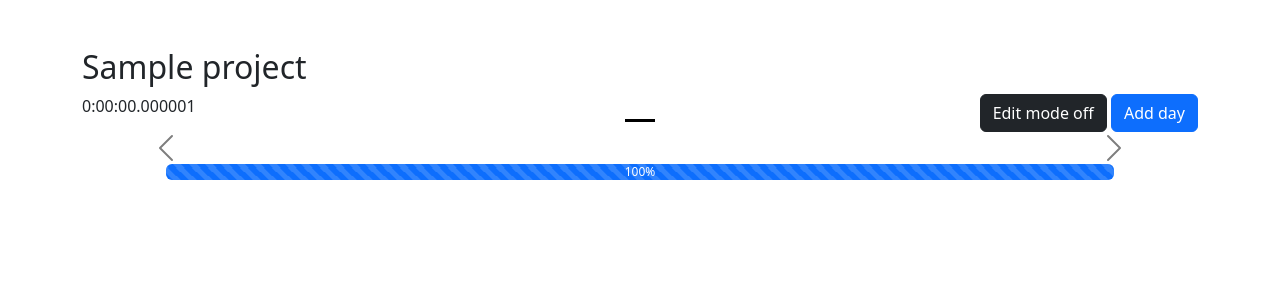
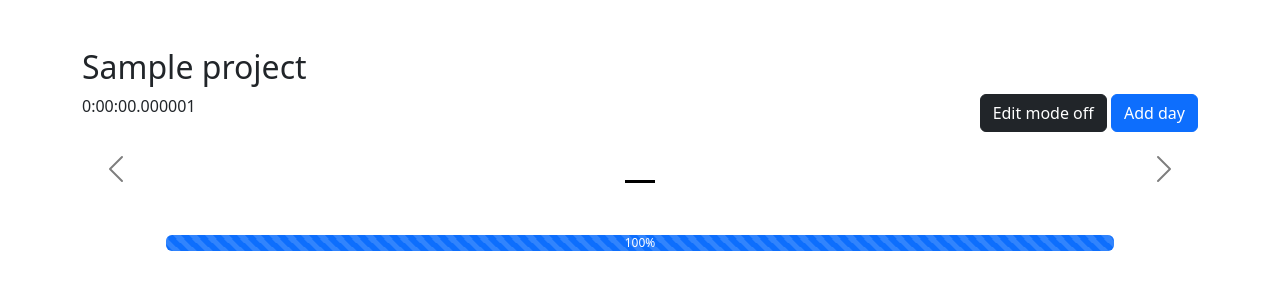
Before and after one commit to deelaym/TaskFocus, a Django app: a page that uses TaskFocus/project/templates/project/detail.html in a window 1280 px wide. Shown: the part 56-356 px from the top of the page. Run offline with Django 4.2, Linux system fonts and the light colour scheme; tables that the repository leaves empty hold one stand-in row (values such as "Sample post"); parts of the project's set-up code (start-up, migrations or seed data) failed here and were passed over.

Commit message:
Pagination has been edited. New redirects have been added after creating and editing a day and creating a task.

```diff
--- a/TaskFocus/project/forms.py
+++ b/TaskFocus/project/forms.py
@@ -3,6 +3,7 @@
 
 
 FIELD_WIDTH = 100
+TASK_FIELD_WIDTH = 90
 
 class ProjectForm(forms.ModelForm):
     class Meta:
@@ -26,7 +27,7 @@
         model = Task
         exclude = ['day']
         widgets = {
-            'name': forms.TextInput(attrs={'class': 'form-control', 'style': f'width: {FIELD_WIDTH}%;', 'placeholder': 'Task'}),
+            'name': forms.TextInput(attrs={'class': 'form-control', 'style': f'width: {TASK_FIELD_WIDTH}%;', 'placeholder': 'Task'}),
             'optional': forms.CheckboxInput(attrs={'class': 'form-check-input'}),
             'complete': forms.CheckboxInput(attrs={'class': 'form-check-input'}),
         }
--- a/TaskFocus/project/templates/includes/day/pagination.html
+++ b/TaskFocus/project/templates/includes/day/pagination.html
@@ -1,5 +1,5 @@
-<div id="carouselDark" class="carousel carousel-dark slide mb-3">
-    <div class="carousel-indicators">
+<div id="carouselDark" class="carousel carousel-dark slide mt-5 mb-3 text-center">
+    <div class="carousel-indicators" style="position: relative; bottom: 10px;">
         {% for i in range_paginated_days %}
             <button type="button" data-bs-target="#carouselDark" data-bs-slide-to="{{ i }}" class="active" aria-current="true" aria-label="Slide {{ i }}"></button>
         {% endfor %}
@@ -7,12 +7,12 @@
     <div class="carousel-inner">
         {% with curr_day=day %}
             {% for week in paginated_days %}
-                <div class="carousel-item {% if curr_day in week %} active {% endif %}">
+                <div class="carousel-item align-top {% if curr_day in week %} active {% endif %}">
                     {% for day in week %}
                         <a href="{% url 'project:day_detail' project.slug day.id %}">
                             <div class="d-inline-block border border-primary border-2 rounded {% if curr_day == day %} bg-primary text-white {% elif day.complete %} bg-success text-white {% endif %}" style="width: 12%; height: 100px;">
                                 <span class="text-wrap text-break">
-                                    {{ day.name }}
+                                    <div class="d-flex justify-content-center" style="width: 90%;">{{ day.name }}</div>
                                 </span>
                             </div>
                         </a>
@@ -21,14 +21,18 @@
             {% endfor %}
         {% endwith %}
     </div>
+    <div style="position: relative; left: -50px; bottom: 50px;">
         <button class="carousel-control-prev" type="button" data-bs-target="#carouselDark" data-bs-slide="prev">
             <span class="carousel-control-prev-icon" aria-hidden="true"></span>
             <span class="visually-hidden">Previous</span>
         </button>
+    </div>
+    <div style="position: relative; right: -50px; bottom: 50px;">
         <button class="carousel-control-next" type="button" data-bs-target="#carouselDark" data-bs-slide="next">
             <span class="carousel-control-next-icon" aria-hidden="true"></span>
             <span class="visually-hidden">Next</span>
         </button>
+    </div>
 
     <script>
         document.addEventListener('DOMContentLoaded', function() {
--- a/TaskFocus/project/templates/project/detail.html
+++ b/TaskFocus/project/templates/project/detail.html
@@ -12,6 +12,7 @@
             {% endif %}
         </span>
     </div>
+
     {% include 'includes/day/pagination.html' %}
 
     <div class="d-flex justify-content-center mb-3">
--- a/TaskFocus/project/views.py
+++ b/TaskFocus/project/views.py
@@ -43,6 +43,7 @@
 
 def project_detail(request, slug):
     project = get_object_or_404(Project, slug=slug)
+    first_day = project.days.filter(complete=False).first()
 
     days = project.days.all()
     paginated_days = []
@@ -58,6 +59,7 @@
     else:
         progress = 0
     return render(request, 'project/detail.html', {'project': project,
+                                                   'day': first_day,
                                                    'days': days,
                                                    'paginated_days': paginated_days,
                                                    'range_paginated_days': range_paginated_days,
@@ -68,14 +70,14 @@
 def day_create(request, slug):
     project = get_object_or_404(Project, slug=slug)
 
-
     if request.POST:
         day_form = DayForm(request.POST)
         if day_form.is_valid():
             name = day_form.cleaned_data['name']
             day = Day(name=name, project=project)
             day.save()
-            return redirect('project:project_detail', slug=slug)
+            last_day_id = day.id
+            return redirect('project:day_detail', slug=slug, day_id=last_day_id)
     else:
         day_form = DayForm()
         return render(request, 'day/create.html', {'day_form': day_form, 'project': project})
@@ -95,7 +97,7 @@
         if i % 7 == 0:
             paginated_days.append([])
         paginated_days[-1].append(d)
-    range_paginated_days = range(len(paginated_days) + 1)
+    range_paginated_days = range(len(paginated_days))
 
     if project.days.count():
         progress = int(project.days.filter(complete=True).count() / project.days.all().count() * 100)
@@ -141,7 +143,7 @@
         day_form = DayForm(request.POST, instance=day)
         if day_form.is_valid():
             day_form.save()
-            return redirect('project:project_detail', slug=slug)
+            return redirect('project:day_detail', slug=slug, day_id=day_id)
         else:
             return render(request, 'day/edit.html', {'day_form': day_form,
                                                      'day': day,
@@ -156,7 +158,7 @@
 def day_delete(request, slug, day_id):
     day = get_object_or_404(Day, id=day_id)
     day.delete()
-    return redirect(request.META.get('HTTP_REFERER'))
+    return redirect('project:project_detail', slug=slug)
 
 
 
@@ -204,7 +206,7 @@
         task_form = TaskForm(request.POST, instance=task)
         if task_form.is_valid():
             task_form.save()
-            return redirect('project:project_detail', slug=slug)
+            return redirect('project:day_detail', slug=slug, day_id=day_id)
         else:
             return render(request, 'task/edit.html', {'task_form': task_form,
                                                                'task': task,
```
Also changed, not shown: TaskFocus/project/templates/includes/task/create.html (+2 -8 lines). Lines whose indentation alone changed are shown as unchanged.
